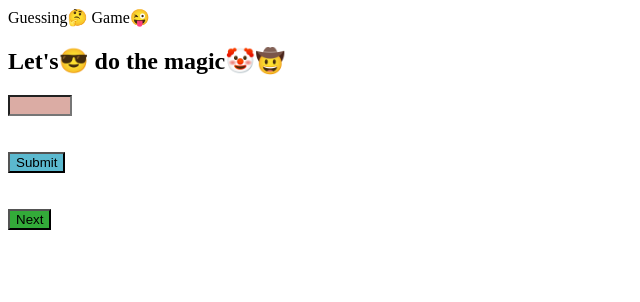
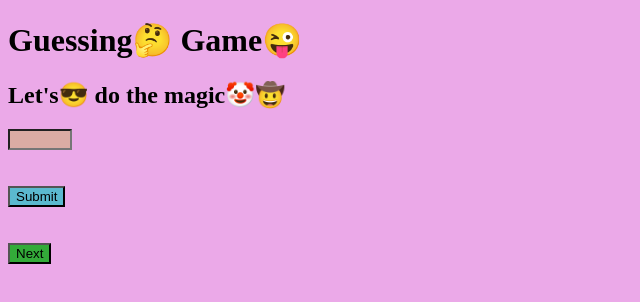
Before and after one commit to Abinaya2003/guessing-game, a plain HTML site: page index.html in a window 1280 px wide. Shown: the whole page, without its empty margins (0-640 px from the left). Drawn offline with Linux system fonts and the light colour scheme.

Commit message:
Update index.html

```diff
--- a/index.html
+++ b/index.html
@@ -6,7 +6,7 @@
     <meta name="viewport" content="width=device-width, initial-scale=1.0">
     <title>Guessing Game</title>
 </head>
-<body style="background-color:#eba9e8>
+<body style="background-color:#eba9e8;">
 
     <h1>Guessing🤔 Game😜</h1>
     <h2>Let's😎 do the magic🤡🤠</h2>
```
